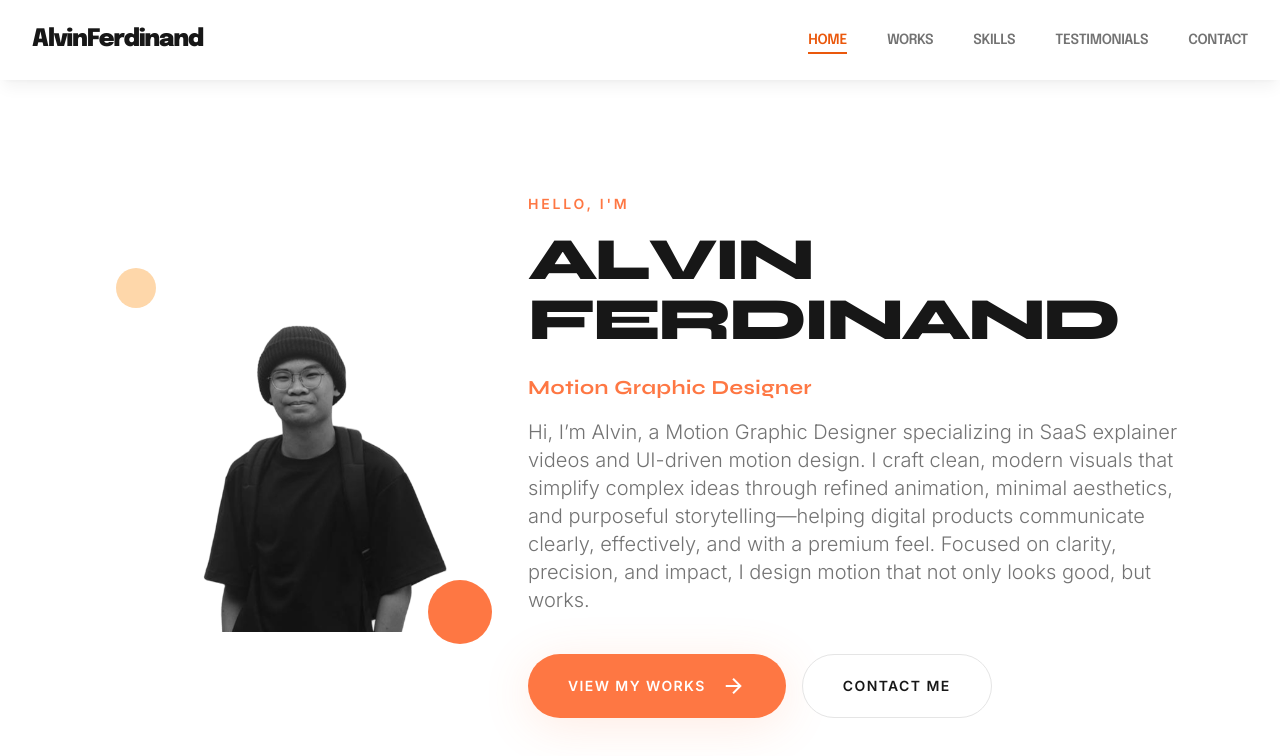
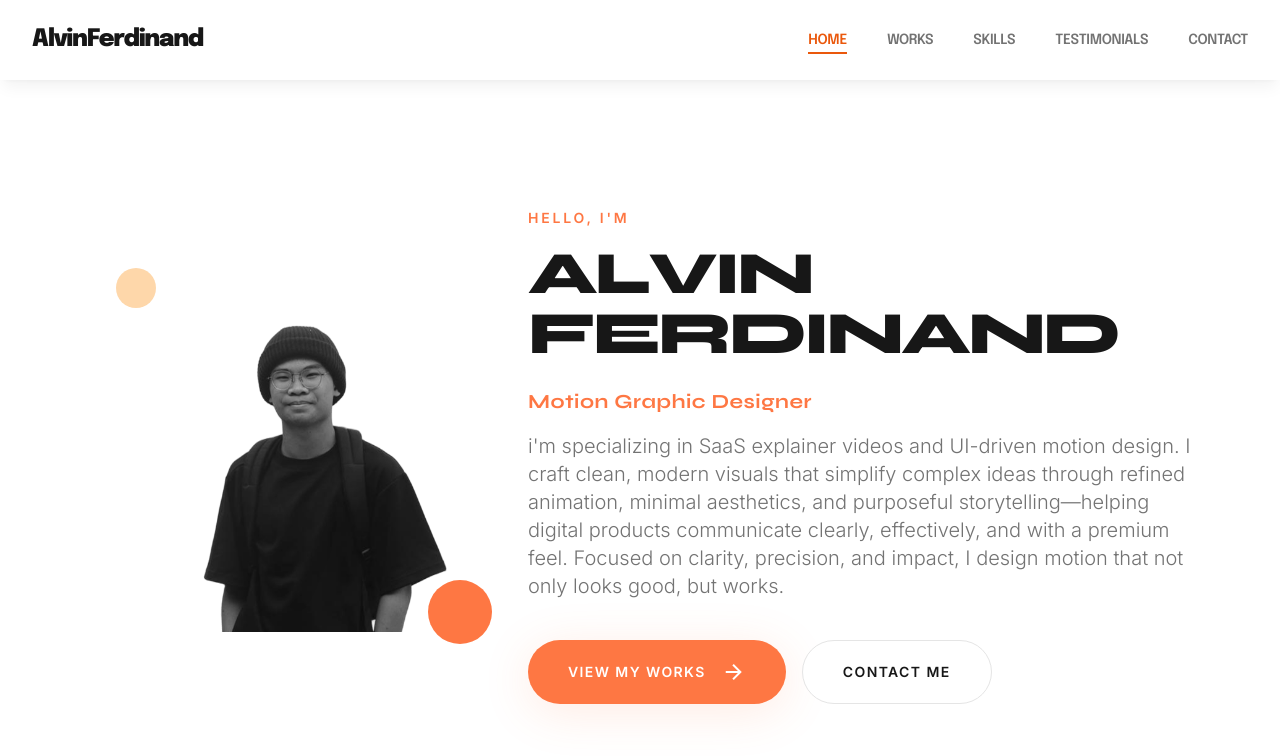
Before and after one commit to Vanotech-Dev/alvinFerdinand, a React (Vite) app: page / in a window 1280 px wide. Shown: the top 756 px of the page. Built offline with nearby package versions, Linux system fonts and the light colour scheme.

Commit message:
add: adding some space at bottom

```diff
--- a/src/App.jsx
+++ b/src/App.jsx
@@ -95,7 +95,7 @@ function App() {
       <main>
         {/* Hero Section */}
         <section
-          className="min-h-screen flex items-center pt-28 px-8 lg:pl-32 bg-white overflow-hidden"
+          className="min-h-screen flex items-center pt-28 px-8 lg:pl-32 mb-10 bg-white overflow-hidden"
           id="home"
         >
           <div className="max-w-7xl mx-auto grid lg:grid-cols-[auto_1fr] gap-12 items-center w-full">
@@ -133,7 +133,7 @@ function App() {
                   Motion Graphic Designer
                 </p>
                 <p className="text-neutral-500 text-base md:text-xl font-light leading-relaxed max-w-2xl">
-                  Hi, I’m Alvin, a Motion Graphic Designer specializing in SaaS explainer videos and UI-driven motion design. I craft clean, modern visuals that simplify complex ideas through refined animation, minimal aesthetics, and purposeful storytelling—helping digital products communicate clearly, effectively, and with a premium feel. Focused on clarity, precision, and impact, I design motion that not only looks good, but works.
+                  i'm specializing in SaaS explainer videos and UI-driven motion design. I craft clean, modern visuals that simplify complex ideas through refined animation, minimal aesthetics, and purposeful storytelling—helping digital products communicate clearly, effectively, and with a premium feel. Focused on clarity, precision, and impact, I design motion that not only looks good, but works.
                 </p>
               </div>
               <div className="flex flex-wrap gap-4">
```
